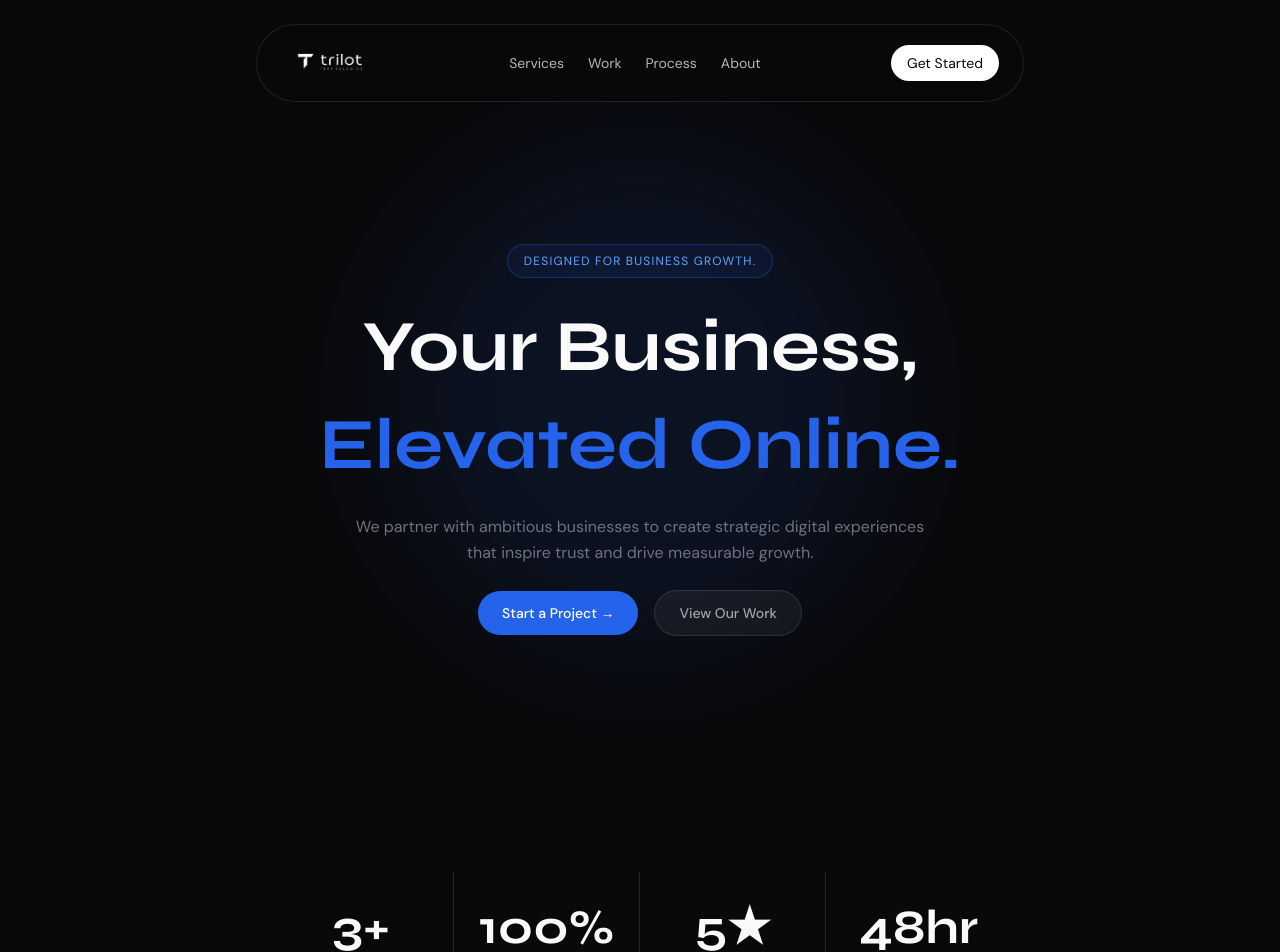
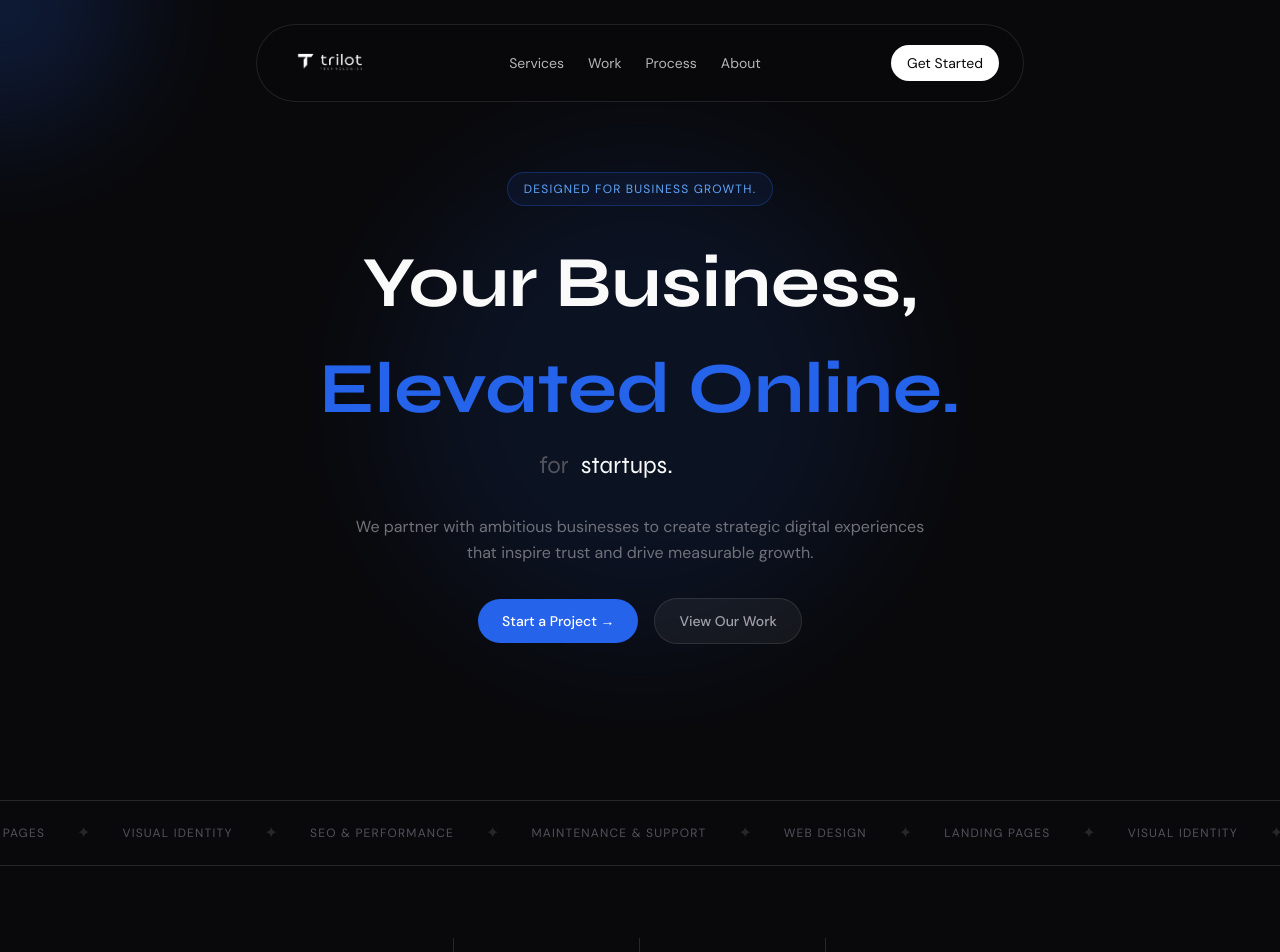
Before and after one commit to NemoCode-3011/trilot-technologies, a React (Vite) app: page / in a window 1280 px wide. Shown: the top 952 px of the page. Built offline with nearby package versions, Linux system fonts and the light colour scheme.

Commit message:
feat: added mouse animation, marquee and rotating words

```diff
--- a/src/App.tsx
+++ b/src/App.tsx
@@ -9,6 +9,7 @@ import Testimonials from "./sections/Testimonials"
 import About from "./sections/About"
 import CTA from "./sections/CTA"
 import Footer from "./components/Footer"
+import Marquee from "./sections/MarqueeBar"
 
 function App() {
   return (
@@ -17,6 +18,7 @@ function App() {
       <Navbar />
       <main>
         <Hero />
+        <Marquee/>
         <Stats />
         <Services />
         <Process />
--- a/src/sections/Hero.tsx
+++ b/src/sections/Hero.tsx
@@ -1,36 +1,73 @@
 import { useState, useEffect } from "react";
-import { motion } from "motion/react";
+import { motion, AnimatePresence } from "motion/react";
 
-const headline = ["Your Business,", "Elevated Online."];
+const rotatingWords = [
+  "restaurants.",
+  "barbershops.",
+  "real estate.",
+  "startups.",
+  "businesses.",
+];
 
 const Hero = () => {
   const [mounted, setMounted] = useState(false);
+  const [wordIndex, setWordIndex] = useState(0);
 
   useEffect(() => {
-    const timer = setTimeout(() => setMounted(true), 100);
+    const timer = setTimeout(() => setMounted(true), 500);
     return () => clearTimeout(timer);
+  }, []);
+
+  useEffect(() => {
+    const interval = setInterval(() => {
+      setWordIndex((prev) => (prev + 1) % rotatingWords.length);
+    }, 2000);
+    return () => clearInterval(interval);
+  }, []);
+
+  const [mousePosition, setMousePosition] = useState({ x: 0, y: 0 });
+
+  useEffect(() => {
+    const handleMouseMove = (e: MouseEvent) => {
+      setMousePosition({ x: e.clientX, y: e.clientY });
+    };
+    window.addEventListener("mousemove", handleMouseMove);
+    return () => window.removeEventListener("mousemove", handleMouseMove);
   }, []);
 
   return (
     <section
       id="hero"
-      className="relative h-screen flex items-center justify-center overflow-hidden"
+      className="relative h-screen min-h-[700px] flex items-center justify-center overflow-hidden"
       style={{ backgroundColor: "#09090B" }}
     >
+      {/* Cursor glow */}
+      <motion.div
+        className="absolute w-64 h-64 rounded-full pointer-events-none blur-3xl opacity-20"
+        style={{
+          backgroundColor: "#2563EB",
+          left: mousePosition.x - 128,
+          top: mousePosition.y - 128,
+        }}
+        animate={{
+          left: mousePosition.x - 128,
+          top: mousePosition.y - 128,
+        }}
+        transition={{ type: "spring", damping: 30, stiffness: 200 }}
+      />
       {/* Blue glow */}
       <div
         className="absolute top-1/2 left-1/2 -translate-x-1/2 -translate-y-1/2 w-[500px] h-[500px] rounded-full opacity-10 blur-3xl pointer-events-none"
         style={{ backgroundColor: "#2563EB" }}
       />
 
-      {/* Main content */}
-      <div className="relative z-10 max-w-4xl mx-auto px-6 text-center flex flex-col items-center gap-6 pt-20">
+      <div className="relative z-10 max-w-4xl mx-auto px-6 text-center flex flex-col items-center gap-8 pt-24 pb-20">
         {/* Badge */}
         <motion.div
           initial={{ opacity: 0, y: 10 }}
           animate={mounted ? { opacity: 1, y: 0 } : {}}
           transition={{ duration: 0.5, delay: 0.1 }}
-          className="flex items-center gap-2 px-4 py-2 rounded-full border text-xs uppercase tracking-widest "
+          className="flex items-center gap-2 px-4 py-2 rounded-full border text-xs uppercase tracking-widest"
           style={{
             borderColor: "rgba(37, 99, 235, 0.3)",
             backgroundColor: "rgba(37, 99, 235, 0.08)",
@@ -41,33 +78,60 @@ const Hero = () => {
         </motion.div>
 
         {/* Headline */}
-        <div className="flex flex-col items-center gap-2">
-          {headline.map((line, i) => (
-            <div key={line}>
-              <motion.h1
-                initial={{ y: "100%" }}
-                animate={mounted ? { y: 0 } : {}}
-                transition={{
-                  duration: 0.7,
-                  delay: 0.2 + i * 0.15,
-                  ease: "easeOut",
-                }}
-                className="text-4xl sm:text-5xl md:text-6xl lg:text-7xl font-heading font-bold leading-tight"
-                style={{
-                  color: i === headline.length - 1 ? "#2563EB" : "#FAFAFA",
-                }}
-              >
-                {line}
-              </motion.h1>
+        <div className="flex flex-col items-center gap-4">
+          {/* Instead of y: "100%" use opacity + y */}
+          <motion.h1
+            initial={{ opacity: 0, y: 30 }}
+            animate={mounted ? { opacity: 1, y: 0 } : {}}
+            transition={{ duration: 0.7, delay: 0.2, ease: "easeOut" }}
+            className="text-5xl md:text-6xl lg:text-7xl font-heading font-bold leading-tight"
+            style={{ color: "#FAFAFA" }}
+          >
+            Your Business,
+          </motion.h1>
+
+          <motion.h1
+            initial={{ opacity: 0, y: 30 }}
+            animate={mounted ? { opacity: 1, y: 0 } : {}}
+            transition={{ duration: 0.7, delay: 0.35, ease: "easeOut" }}
+            className="text-5xl md:text-6xl lg:text-7xl font-heading font-bold leading-tight"
+            style={{ color: "#2563EB" }}
+          >
+            Elevated Online.
+          </motion.h1>
+
+          {/* Rotating words line */}
+          <motion.div
+            initial={{ opacity: 0 }}
+            animate={mounted ? { opacity: 1 } : {}}
+            transition={{ duration: 0.5, delay: 0.6 }}
+            className="flex items-center gap-3 text-xl md:text-2xl font-heading"
+            style={{ color: "#52525B" }}
+          >
+            <span>for</span>
+            <div className="relative h-8 overflow-hidden w-40 text-left">
+              <AnimatePresence mode="wait">
+                <motion.span
+                  key={wordIndex}
+                  initial={{ y: "100%", opacity: 0 }}
+                  animate={{ y: 0, opacity: 1 }}
+                  exit={{ y: "-100%", opacity: 0 }}
+                  transition={{ duration: 0.3, ease: "easeInOut" }}
+                  className="absolute"
+                  style={{ color: "#FAFAFA" }}
+                >
+                  {rotatingWords[wordIndex]}
+                </motion.span>
+              </AnimatePresence>
             </div>
-          ))}
+          </motion.div>
         </div>
 
         {/* Subtext */}
         <motion.p
           initial={{ opacity: 0, y: 20 }}
           animate={mounted ? { opacity: 1, y: 0 } : {}}
-          transition={{ duration: 0.6, delay: 0.6 }}
+          transition={{ duration: 0.6, delay: 0.7 }}
           className="text-base leading-relaxed max-w-xl"
           style={{ color: "#71717A" }}
         >
@@ -76,9 +140,18 @@ const Hero = () => {
         </motion.p>
 
         {/* CTAs */}
-        <div className="flex flex-col sm:flex-row items-center gap-4 w-full sm:w-auto">
+        <motion.div
+          initial={{ opacity: 0, y: 20 }}
+          animate={mounted ? { opacity: 1, y: 0 } : {}}
+          transition={{ duration: 0.6, delay: 0.9 }}
+          className="flex flex-col sm:flex-row items-center gap-4 w-full sm:w-auto"
+        >
           <motion.a
-            href="#contact"
+            href="https://wa.me/2348149798764?text=Hi%20Trilot%2C%20I%27d%20like%20to%20start%20a%20project"
+            target="_blank"
+            rel="noopener noreferrer"
+            whileHover={{ scale: 1.02 }}
+            whileTap={{ scale: 0.98 }}
             className="w-full sm:w-auto px-6 py-3 rounded-full text-sm font-medium text-white text-center"
             style={{ backgroundColor: "#2563EB" }}
           >
@@ -86,6 +159,8 @@ const Hero = () => {
           </motion.a>
           <motion.a
             href="#portfolio"
+            whileHover={{ scale: 1.02 }}
+            whileTap={{ scale: 0.98 }}
             className="w-full sm:w-auto px-6 py-3 rounded-full text-sm font-medium border text-center"
             style={{
               borderColor: "rgba(255,255,255,0.1)",
@@ -95,7 +170,7 @@ const Hero = () => {
           >
             View Our Work
           </motion.a>
-        </div>
+        </motion.div>
       </div>
     </section>
   );
--- /dev/null
+++ b/src/sections/MarqueeBar.tsx
@@ -0,0 +1,40 @@
+import { motion } from "motion/react"
+
+const items = [
+  "Web Design", "Landing Pages", "Visual Identity",
+  "SEO & Performance", "Maintenance & Support",
+  "Web Design", "Landing Pages", "Visual Identity",
+  "SEO & Performance", "Maintenance & Support",
+]
+
+const Marquee = () => {
+  return (
+    <div
+      className="py-5 overflow-hidden border-y"
+      style={{ backgroundColor: "#09090B", borderColor: "#27272A" }}
+    >
+      <motion.div
+        animate={{ x: ["0%", "-50%"] }}
+        transition={{ duration: 20, repeat: Infinity, ease: "linear" }}
+        className="flex items-center gap-8 whitespace-nowrap"
+      >
+        {items.map((item, index) => (
+          <div
+            key={index}
+            className="flex items-center gap-8"
+          >
+            <span
+              className="text-xs uppercase tracking-widest"
+              style={{ color: "#52525B" }}
+            >
+              {item}
+            </span>
+            <span style={{ color: "#27272A" }}>✦</span>
+          </div>
+        ))}
+      </motion.div>
+    </div>
+  )
+}
+
+export default Marquee
```
